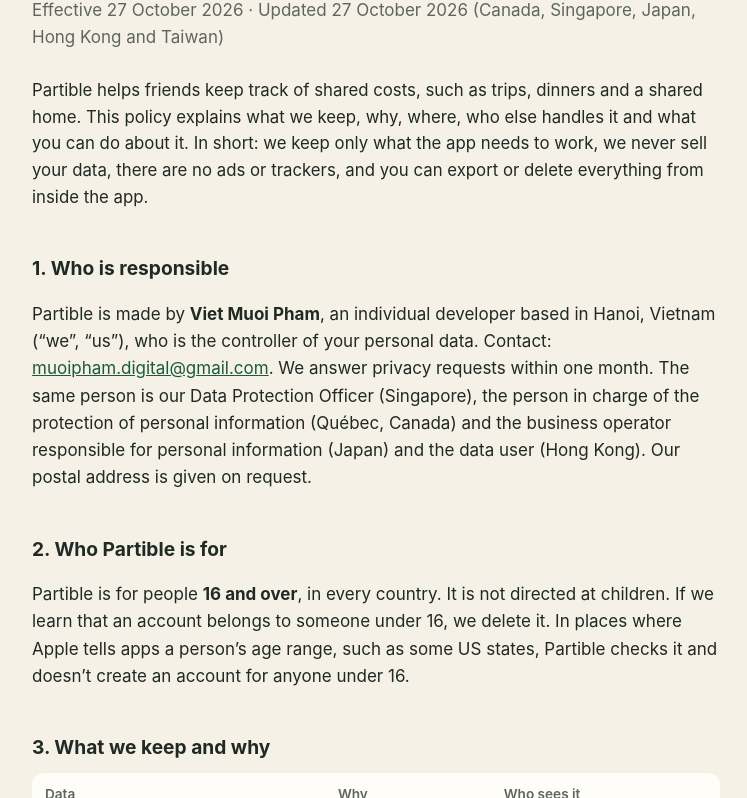
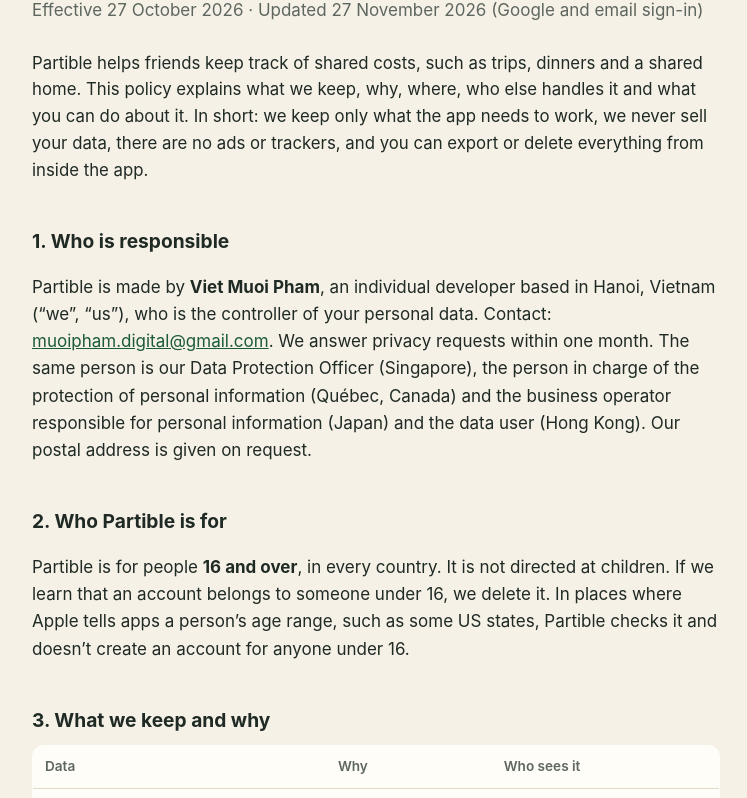
Before and after one commit to muoivpham/partible-site, a plain HTML site: page partible/privacy/index.html in a window 1280 px wide. Shown: the part 129-927 px from the top of the page, without its empty margins (264-1011 px from the left). Drawn offline with Linux system fonts and the light colour scheme.

Commit message:
Site from partible@a487a03

```diff
--- a/partible/privacy/index.html
+++ b/partible/privacy/index.html
@@ -61,7 +61,7 @@ th { font-size: .85rem; color: var(--muted); font-weight: 600; }
 <main>
 <p class="brand"><a href="../../">Tenten Apps</a> · <a href="../">Partible</a></p>
 <h1>Privacy Policy</h1>
-<p class="meta">Effective 27 October 2026 · Updated 27 October 2026 (Canada, Singapore, Japan, Hong Kong and Taiwan)</p>
+<p class="meta">Effective 27 October 2026 · Updated 27 November 2026 (Google and email sign-in)</p>
 
 <p class="lead">Partible helps friends keep track of shared costs, such as trips, dinners and a shared home. This policy explains what we keep, why, where, who else handles it and what you can do about it. In short: we keep only what the app needs to work, we never sell your data, there are no ads or trackers, and you can export or delete everything from inside the app.</p>
 
```
